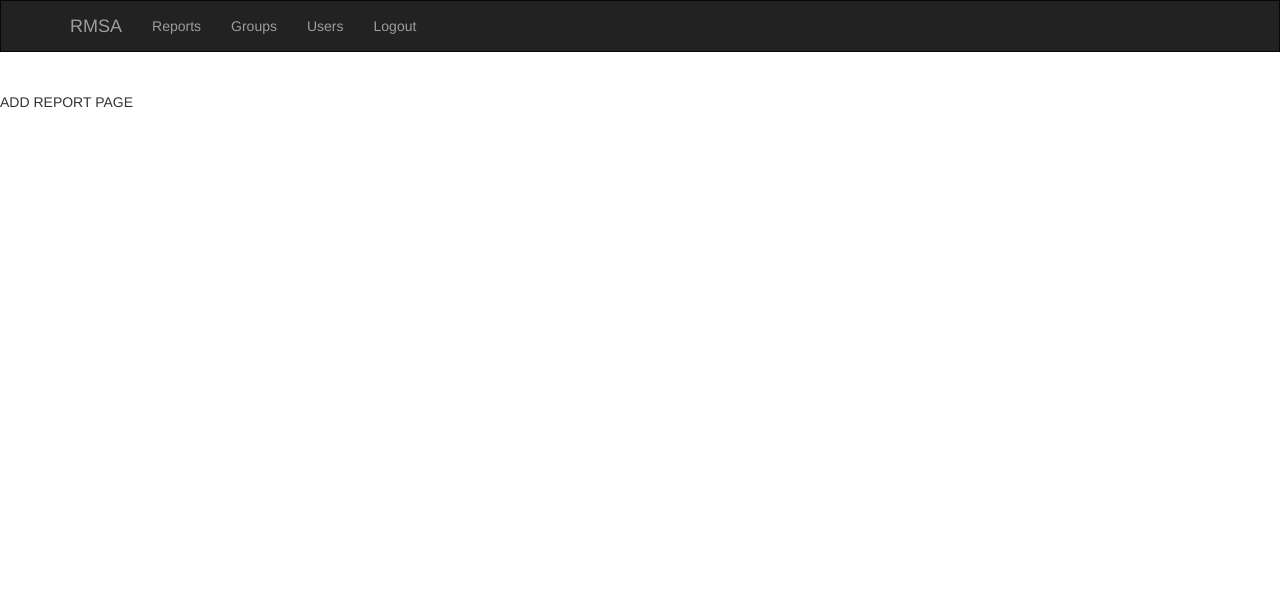
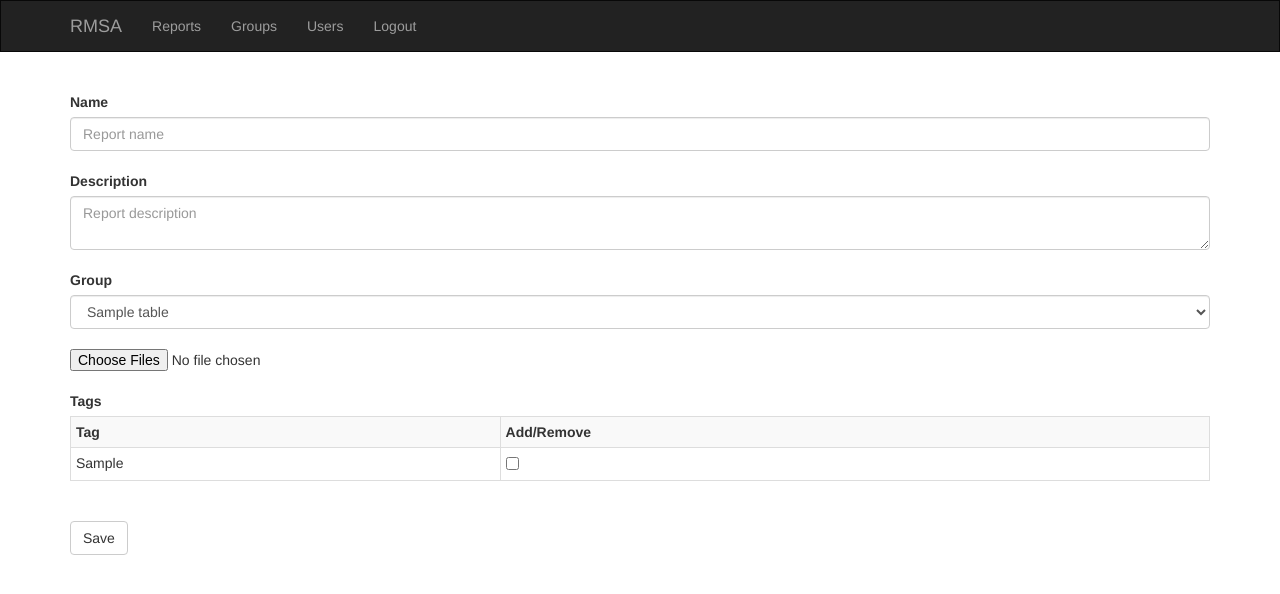
Before and after one commit to sfm2686/RMSA, a Flask app: page /add_report in a window 1280 px wide. Shown: the top 594 px of the page. Run offline with Flask 2, Linux system fonts and the light colour scheme; the visitor is signed in with stand-in values (Sample User, id 1); tables that the repository leaves empty hold one stand-in row (values such as "Sample post"); parts of the project's set-up code (start-up, migrations or seed data) failed here and were passed over; some libraries are stand-ins or nearby versions.

Commit message:
Removed html elements for displaying element ids, finished writing adding a report along with files and all report data

```diff
--- a/templates/add_report.html
+++ b/templates/add_report.html
@@ -4,6 +4,42 @@
 
 {% block body %}
 
-ADD REPORT PAGE
+<div class="container">
+  <form action="" method="post" enctype="multipart/form-data">
+    <label>Name</label>
+    <input type="text" class="form-control" name="name" placeholder="Report name">
+    <br>
+    <label>Description</label>
+    <textarea class="form-control" name="desc" placeholder="Report description"></textarea>
+    <br>
+    <label>Group</label>
+    <select class="form-control" name="group">
+      {% for group in groups %}
+        <option value="{{ group.id }}">
+          {{ group.group_name }}
+        </option>
+      {% endfor %}
+    </select>
+    <br>
+    <input type="file" name="file" multiple>
+    <br>
+    <label>Tags</label>
+    <table class="table table-striped table-bordered table-hover table-condensed">
+      <tr>
+        <th>Tag</th>
+        <th>Add/Remove</th>
+      </tr>
+      {% for tag_id, tag_name, belongs_to in tags %}
+        <tr>
+          <td>{{ tag_name }}</td>
+          <td><input type="checkbox" name=tags value="{{ tag_id }}"></td>
+        </tr>
+      {% endfor %}
+    </table>
+    <br>
+    <button type="submit" class="btn btn-default">Save</button>
+  </form>
+  <br>
+</div>
 
 {% endblock %}
--- a/templates/groups.html
+++ b/templates/groups.html
@@ -16,12 +16,10 @@
       {% if groups %}
         <table class="table table-striped table-bordered table-hover table-condensed">
           <tr>
-            <th>Group ID</th>
             <th>Group Name</th>
           </tr>
           {% for group in groups %}
             <tr class="clickable-row" data-href="{{ url_for('show_group', id=group.id) }}">
-              <td><a href="#">{{ group.id }}</a></td>
               <td><a href="#">{{ group.group_name }}</a></td>
             </tr>
           {% endfor %}
--- a/templates/users.html
+++ b/templates/users.html
@@ -16,14 +16,12 @@
       {% if users %}
         <table class="table table-striped table-bordered table-hover table-condensed">
           <tr>
-            <th>User ID</th>
             <th>Username</th>
             <th>Role</th>
             <th>Number of Groups</th>
           </tr>
           {% for user in users %}
             <tr class="clickable-row" data-href="{{ url_for('show_user', id=user['user_id']) }}">
-              <td><a href="#">{{ user['user_id'] }}</a></td>
               <td><a href="#">{{ user['username'] }}</a></td>
               <td><a href="#">{{ user['user_role'].capitalize() }}</a></td>
               <td><a href="#">{{ user['group_count'] }}</a></td>
--- a/views.py
+++ b/views.py
@@ -3,8 +3,8 @@ from flask import render_template, request, url_for, session, flash, redirect, s
 from sqlalchemy.orm import sessionmaker
 from sqlalchemy.exc import IntegrityError
 from werkzeug.utils import secure_filename
+from functools import wraps
 from tables_def import *
-from functools import wraps
 from validators import *
 from enums import *
 from db_helpers import *
@@ -120,7 +120,6 @@ def download_file():
 @app.route('/delete-file')
 @require_login
 def delete_file():
-    print("FUCKING CALLED")
     try: # missing or wrong data type input
         rid = int(request.args.get("report_id"))
         fid = int(request.args.get("file_id"))
@@ -156,7 +155,7 @@ def reports():
         report_dict = {}
         report_dict['id'] = col.Report.id
         report_dict['name'] = col.Report.name
-        col_limit = 8
+        col_limit = 10
         if len(col.Report.desc) >= col_limit:
             report_dict['desc'] = "{}...".format(col.Report.desc[:col_limit])
         else:
@@ -210,8 +209,8 @@ def show_report():
     for t in load_report_tags(db_sess, report.id):
         report_dict['tags'].append(t.Tag)
     groups = [r.Group for r in load_user_groups(db_sess, session.get("uid"))]
+    # flag the tags that the report belongs to
     tags = []
-    # flag the tags that the report belongs to
     for tag in load_all_tags(db_sess):
         belongs_to = False
         for rtag in load_report_tags(db_sess, report.id):
@@ -291,10 +290,54 @@ def update_report():
     db_sess.commit()
     return flash_and_redirect("Report updated successfully", "alert alert-success", "reports")
 
-@app.route('/add_report')
+@app.route('/add_report', methods=['GET', 'POST'])
 @require_login
 def add_report():
-    return render_template("add_report.html")
+    page_tags = []
+    all_tags = load_all_tags(db_sess)
+    for tag in all_tags:
+        belongs_to = False
+        page_tags.append((tag.id, tag.tag, belongs_to))
+    allowed_groups = [r.Group for r in load_user_groups(db_sess, session.get("uid"))]
+    if request.method == 'POST':
+        if not is_report_name_valid(request.form['name']) or not is_report_desc_valid(request.form['desc']):
+            return flash_and_redirect("Invalid name/desc input", "alert alert-danger", "add_report")
+        try:
+            posted_g = int(request.form['group'])
+        except ValueError: # incase the group value couldnt be casted into an int
+            return flash_and_redirect("Invalid group input", "alert alert-danger", "add_report")
+        if not posted_g or not posted_g in [g.id for g in allowed_groups]:
+            return flash_and_redirect("Invalid group input", "alert alert-danger", "add_report")
+        all_tag_ids = [str(t.id) for t in all_tags]
+        for tag in request.form.getlist("tags"):
+            if tag not in all_tag_ids:
+                return flash_and_redirect("Invalid tags input", "alert alert-danger", "add_report")
+        report = Report(request.form['name'], request.form['desc'], session.get("uid"), request.form['group'])
+        db_sess.add(report)
+        db_sess.commit()
+        # handling tags
+        for tag in request.form.getlist('tags'):
+            db_sess.add(Report_tags(report.id, tag))
+        db_sess.commit()
+        # handling files
+        files = request.files.to_dict(flat=False)['file']
+        for file in files:
+            if not file:
+                continue
+            if not is_filename_valid(file.filename):
+                return flash_and_redirect("Invalid file name or extension", "alert alert-danger", "add_report")
+            filename = secure_filename(file.filename)
+            mt = filename.split(".").pop() # media type
+            upload_path = os.path.join(UPLOAD_FILES_BASE_DIR, mt)
+            # inserting timestamp before file's extension
+            filename = "{}-{}{}".format(filename[:len(filename) - 4], time.time(), filename[len(filename) - 4:])
+            full_file_path = os.path.join(upload_path, filename)
+            if not is_file_path_valid(full_file_path):
+                return flash_and_redirect("File name/s too long", "alert alert-danger", "add_report")
+            file.save(full_file_path)
+            db_sess.add(File(full_file_path, report.id))
+        return flash_and_redirect("Report added successfully", "alert alert-success", "reports")
+    return render_template("add_report.html", groups=allowed_groups, tags=page_tags)
 
 @app.route('/delete_report', methods=['GET'])
 @require_login
@@ -407,7 +450,7 @@ def users():
 @app.route('/add_user', methods=['GET', 'POST'])
 @require_admin_access
 @require_login
-def add_user(): # TODO ensure users belong to at least one group
+def add_user():
     data = {}
     data['roles'] = Roles_enum
     groups = []
```
